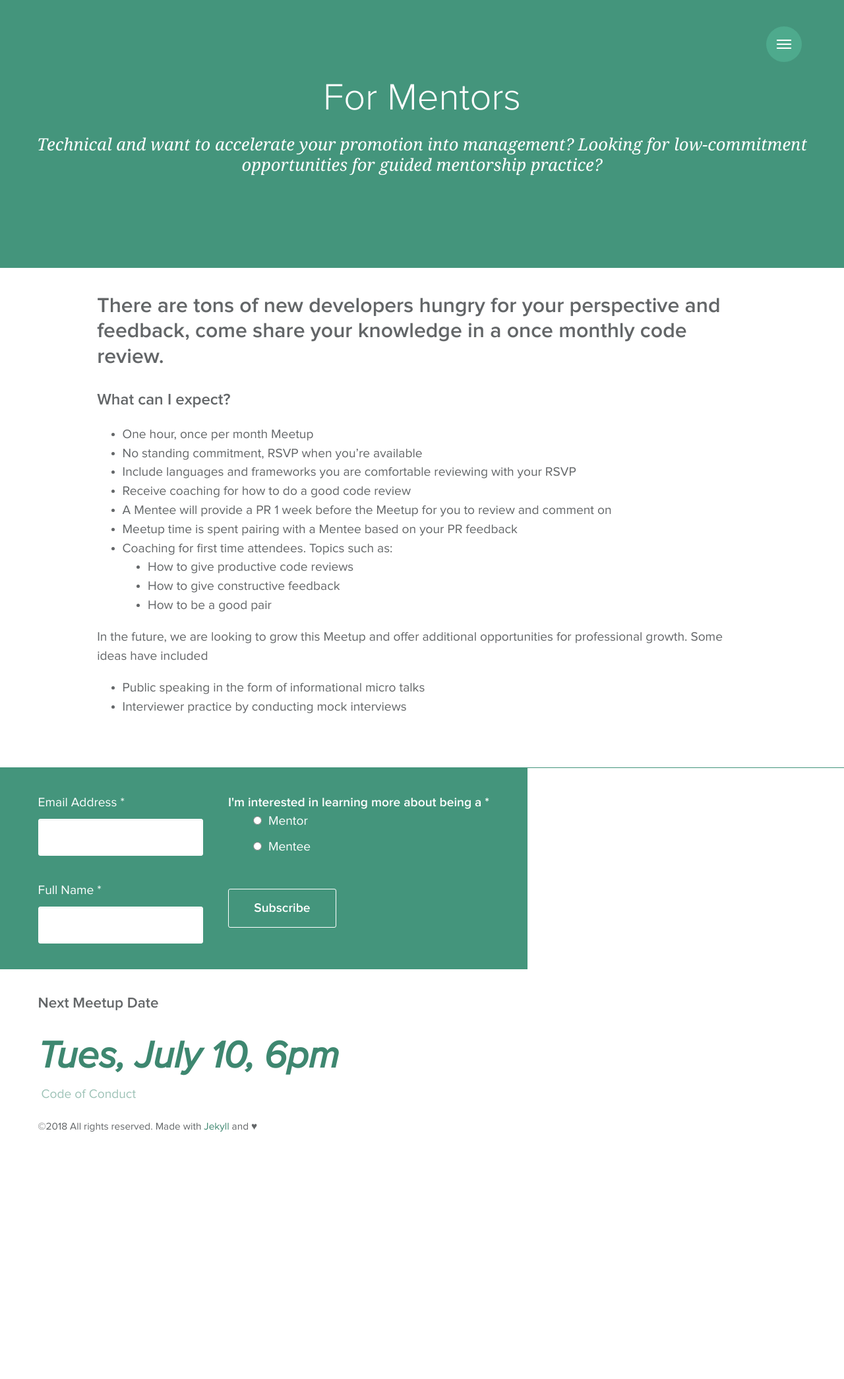
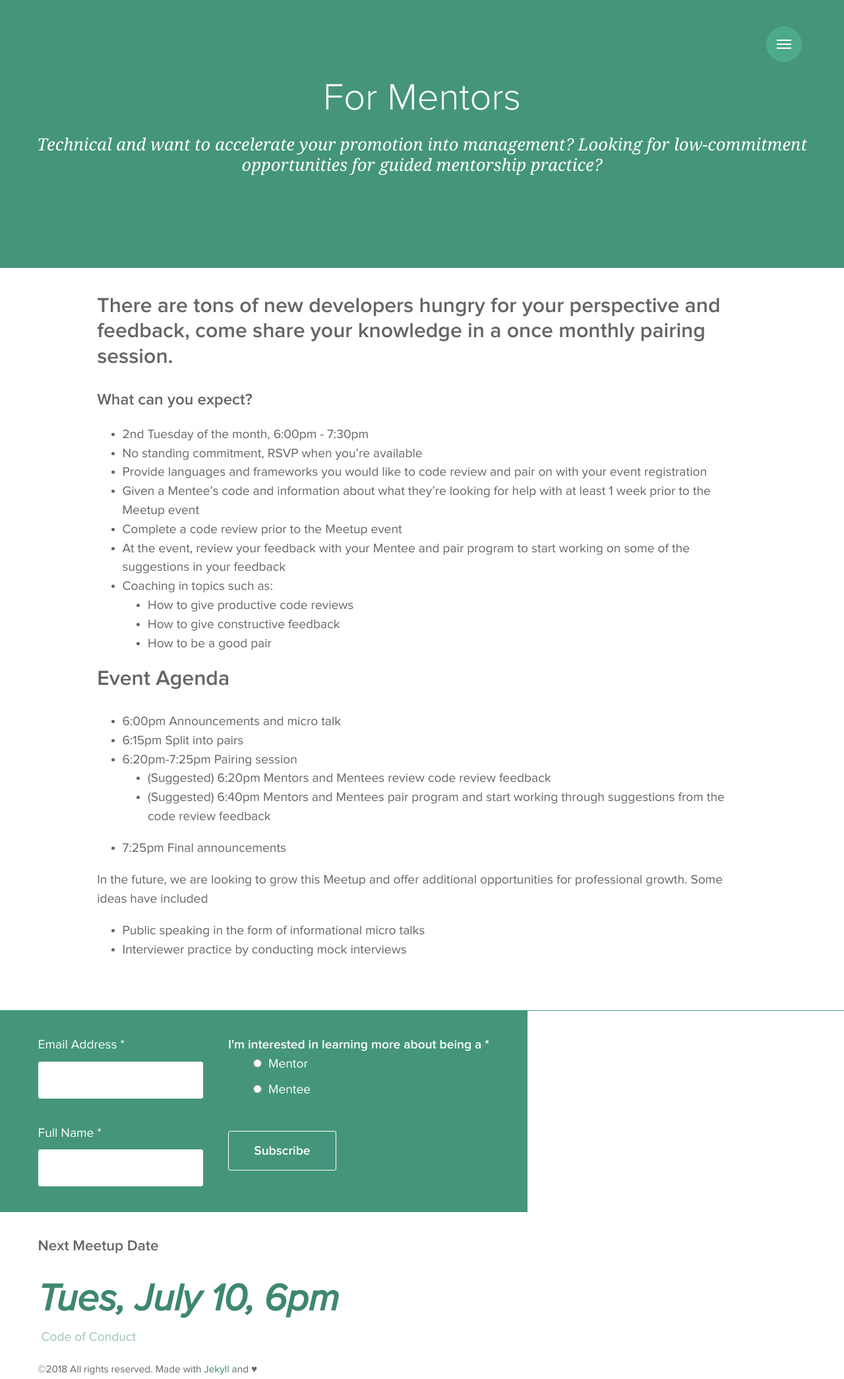
Before and after one commit to mercedesb/dev-together, a Jekyll site: the page built from docs/for-mentors.md, in a window 1280 px wide. Shown: the whole page at 66% size. Built offline with Jekyll 4.4.1, drawn with Linux system fonts in a browser that asks for light colours.

Commit message:
update mentor and mentee content to be more clear

```diff
--- a/docs/for-mentors.md
+++ b/docs/for-mentors.md
@@ -4,19 +4,27 @@ title: For Mentors
 subtitle: Technical and want to accelerate your promotion into management? Looking for low-commitment opportunities for guided mentorship practice?
 permalink: /for-mentors/
 ---
-## There are tons of new developers hungry for your perspective and feedback, come share your knowledge in a once monthly code review.
+## There are tons of new developers hungry for your perspective and feedback, come share your knowledge in a once monthly pairing session.
 
-### What can I expect?
-- One hour, once per month Meetup
+### What can you expect?
+- 2nd Tuesday of the month, 6:00pm - 7:30pm
 - No standing commitment, RSVP when you're available
-- Include languages and frameworks you are comfortable reviewing with your RSVP
-- Receive coaching for how to do a good code review
-- A Mentee will provide a PR 1 week before the Meetup for you to review and comment on
-- Meetup time is spent pairing with a Mentee based on your PR feedback
-- Coaching for first time attendees. Topics such as:
+- Provide languages and frameworks you would like to code review and pair on with your event registration
+- Given a Mentee's code and information about what they're looking for help with at least 1 week prior to the Meetup event
+- Complete a code review prior to the Meetup event
+- At the event, review your feedback with your Mentee and pair program to start working on some of the suggestions in your feedback
+- Coaching in topics such as:
   - How to give productive code reviews
   - How to give constructive feedback
   - How to be a good pair
+
+## Event Agenda
+- 6:00pm Announcements and micro talk
+- 6:15pm Split into pairs
+- 6:20pm-7:25pm Pairing session
+  - (Suggested) 6:20pm Mentors and Mentees review code review feedback
+  - (Suggested) 6:40pm Mentors and Mentees pair program and start working through suggestions from the code review feedback
+- 7:25pm Final announcements
 
 
 In the future, we are looking to grow this Meetup and offer additional opportunities for professional growth. Some ideas have included
```
Also changed, not shown: docs/for-mentees.md (+16 -6 lines).
